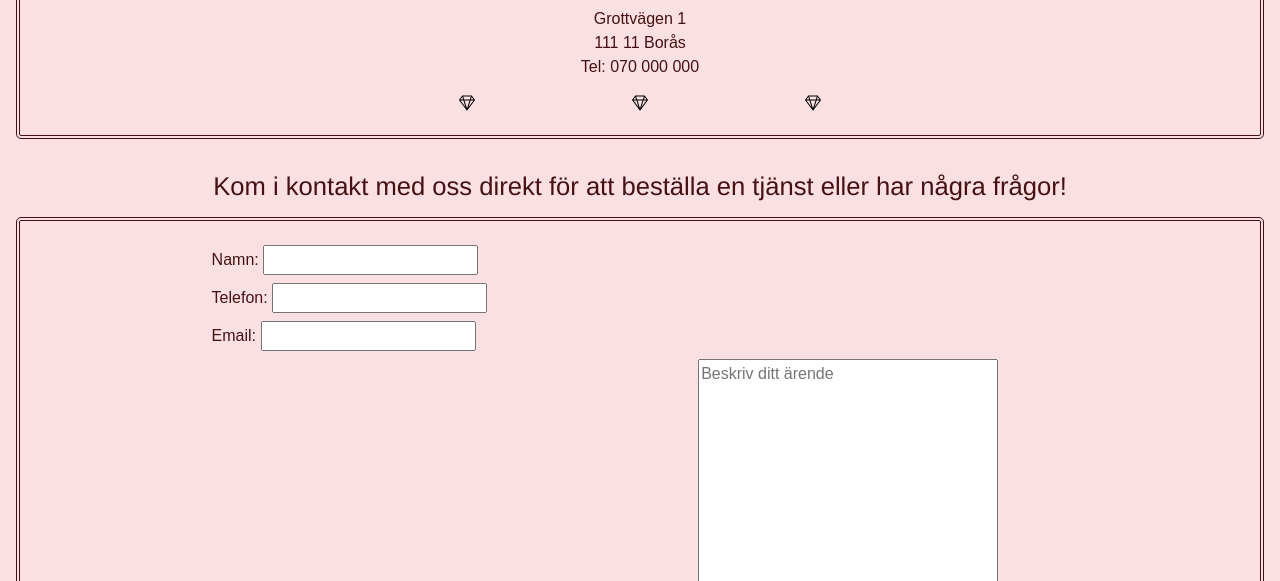
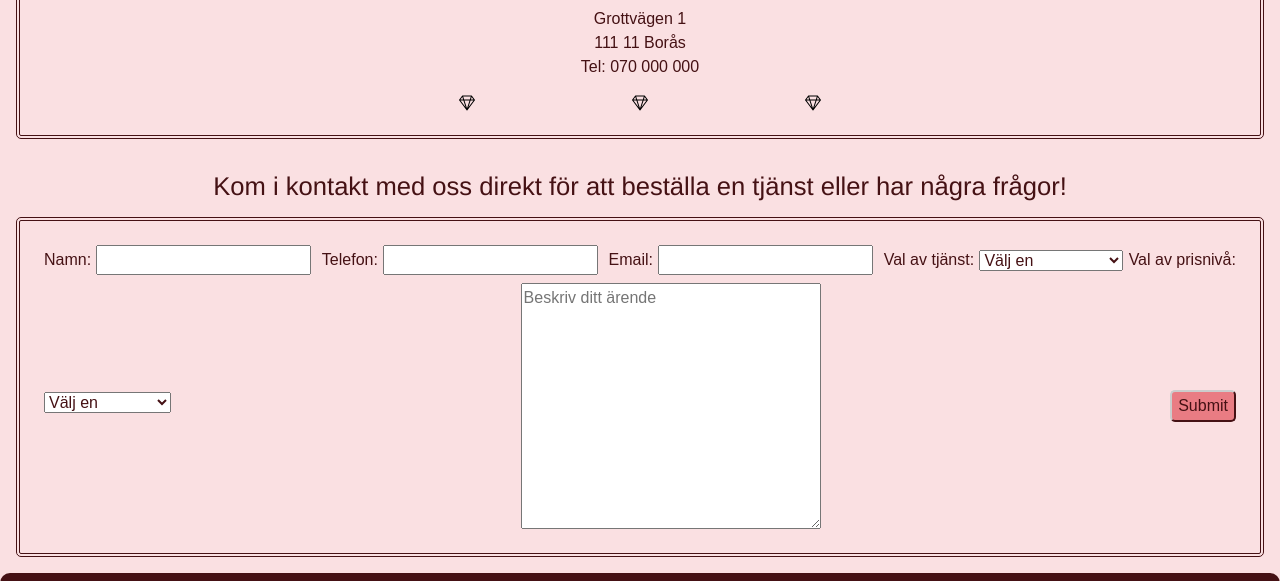
Before and after one commit to karlfredriko/projektarbete-f-retagssidan, a plain HTML site: page pages/contact.html in a window 1280 px wide. Shown: the part 578-1159 px from the top of the page. Drawn offline with nearby package versions, Linux system fonts and the light colour scheme; a web font is replaced by a local one.

Commit message:
html checking done

```diff
--- a/pages/contact.html
+++ b/pages/contact.html
@@ -53,7 +53,7 @@
             </div>
             <h2 id="contactForm">Kom i kontakt med oss direkt för att beställa en tjänst eller har några frågor!</h2>
             <div class="content-box">
-                <form action="">
+                <form>
                     <label class="air">Namn:</label>
                     <input class="air" type="text" autocomplete="cc-name"><br>
                     <label class="air">Telefon:</label>
@@ -61,21 +61,21 @@
                     <label class="air">Email:</label>
                     <input class="air" type="text" autocomplete="email"><br>
                     <label class="air">Val av tjänst:</label>
-                    <select class="air" name="" id="">
+                    <select class="air" name="service">
                         <option hidden>Välj en</option>
-                        <option value="moveOn">Dumpning</option>
+                        <option value="dumping">Dumpning</option>
                         <option value="sacking">Sparken</option>
                         <option value="theTalk">Blommor och Bin</option>
                         <option value="others">Övrigt</option>
                     </select>
                     <label class="air">Val av prisnivå:</label>
-                    <select class="air" name="" id="">
+                    <select class="air" name="pricing">
                         <option hidden>Välj en</option>
-                        <option value="moveOn">Standard</option>
-                        <option value="sacking">Exklusive</option>
-                        <option value="theTalk">Top of the Line</option>
+                        <option value="standard">Standard</option>
+                        <option value="exclusive">Exklusive</option>
+                        <option value="topTier">Top of the Line</option>
                     </select>
-                    <textarea name="" id="" cols="30" rows="10" placeholder="Beskriv ditt ärende"></textarea>
+                    <textarea name="description" cols="30" rows="10" placeholder="Beskriv ditt ärende"></textarea>
                     <button class="button">Submit</button>
                 </form>
             </div>
--- a/style.scss
+++ b/style.scss
@@ -162,7 +162,9 @@ li {
         margin: 0;
     }
     form {
+        @include flex-master($justify: space-between);
         font-family: $font-paragraph;
+        margin: 0 .5rem;
         button:active {
             background-color: $color-light;
         }
```
Also changed, not shown: pages/about.html (+1 -1 lines), imgs/employees/klas-sugiblickensson-vimp-coach.jpg (renamed from imgs/employees/klas-sugiblickensson- vimp-coach.jpg), imgs/employees/klas-sugiblickensson-vimp-coach2.jpg (renamed from imgs/employees/klas-sugiblickensson- vimp-coach2.jpg), style.css, 1 other file.
